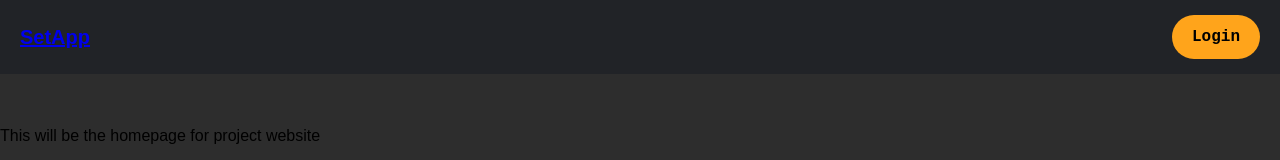
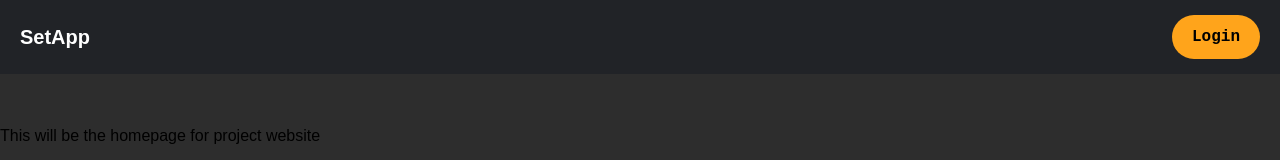
Before and after one commit to blauprint/setapp, a Next.js app: page / in a window 1280 px wide. Shown: the top 160 px of the page. Built offline with nearby package versions, Linux system fonts and the light colour scheme; no server answers.

Commit message:
feat(globals.css): add css for a and on hover over links and buttons

```diff
--- a/src/styles/globals.css
+++ b/src/styles/globals.css
@@ -77,3 +77,13 @@ body {
   font-family: "Jost", sans-serif;
   background-color: var(--background-color-dark);
 }
+
+a {
+  text-decoration: none;
+  color: inherit;
+}
+
+a:hover,
+button:hover {
+  cursor: pointer;
+}
```
